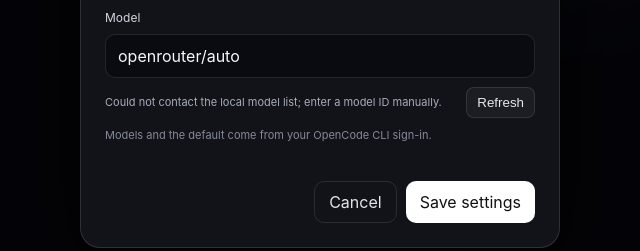
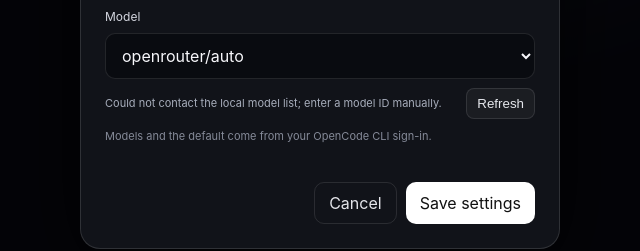
Before and after one commit to skibidiboi55-cpu/Personal-ai-assistant, a website: page public/index.html in a window 1280 px wide. Both pictures are taken after a click on the button "⚙ Settings". Shown: the part 380-631 px from the top of the page, 320-960 px from the left. Drawn offline with Linux system fonts and the light colour scheme; no server answers.

Commit message:
Show OpenCode models in a settings dropdown

```diff
--- a/public/app.js
+++ b/public/app.js
@@ -15,7 +15,6 @@ const apiKeyNote = document.querySelector("#apiKeyNote");
 const baseUrlInput = document.querySelector("#baseUrlInput");
 const baseUrlLabel = document.querySelector("#baseUrlLabel");
 const settingsModel = document.querySelector("#settingsModel");
-const modelOptions = document.querySelector("#modelOptions");
 const modelDiscoveryStatus = document.querySelector("#modelDiscoveryStatus");
 const settingsError = document.querySelector("#settingsError");
 const clearKeyInput = document.querySelector("#clearKeyInput");
@@ -105,11 +104,23 @@ function populateChatModels(preferredModel = currentConfig.model) {
 function populateSettingsModels(preferredModel = settingsModel.value) {
   const choices = modelsForProvider(providerInput.value);
   const selected = preferredModel || openCodeDefaultModel || currentConfig.model;
-  modelOptions.innerHTML = "";
-  for (const id of choices) {
+  const values = [...choices];
+  if (selected && !values.includes(selected)) values.unshift(selected);
+  settingsModel.replaceChildren();
+  if (!values.length) {
+    const option = document.createElement("option");
+    option.value = "";
+    option.textContent = "No models found";
+    option.disabled = true;
+    option.selected = true;
+    settingsModel.append(option);
+    return;
+  }
+  for (const id of values) {
     const option = document.createElement("option");
     option.value = id;
-    modelOptions.append(option);
+    option.textContent = id === openCodeDefaultModel ? `${id} · OpenCode default` : id;
+    settingsModel.append(option);
   }
   settingsModel.value = selected || "";
 }
--- a/public/index.html
+++ b/public/index.html
@@ -50,8 +50,7 @@
       <label id="baseUrlLabel" for="baseUrlInput">API base URL</label>
       <input id="baseUrlInput" name="baseUrl" type="url" placeholder="https://api.openai.com/v1">
       <label for="settingsModel">Model</label>
-      <input id="settingsModel" name="model" list="modelOptions" autocomplete="off" placeholder="Choose or type a model ID">
-      <datalist id="modelOptions"></datalist>
+      <select id="settingsModel" name="model" aria-label="Choose a model"></select>
       <div class="model-discovery">
         <span id="modelDiscoveryStatus">Looking for OpenCode CLI models…</span>
         <button id="refreshModels" class="refresh-models" type="button">Refresh</button>
```
